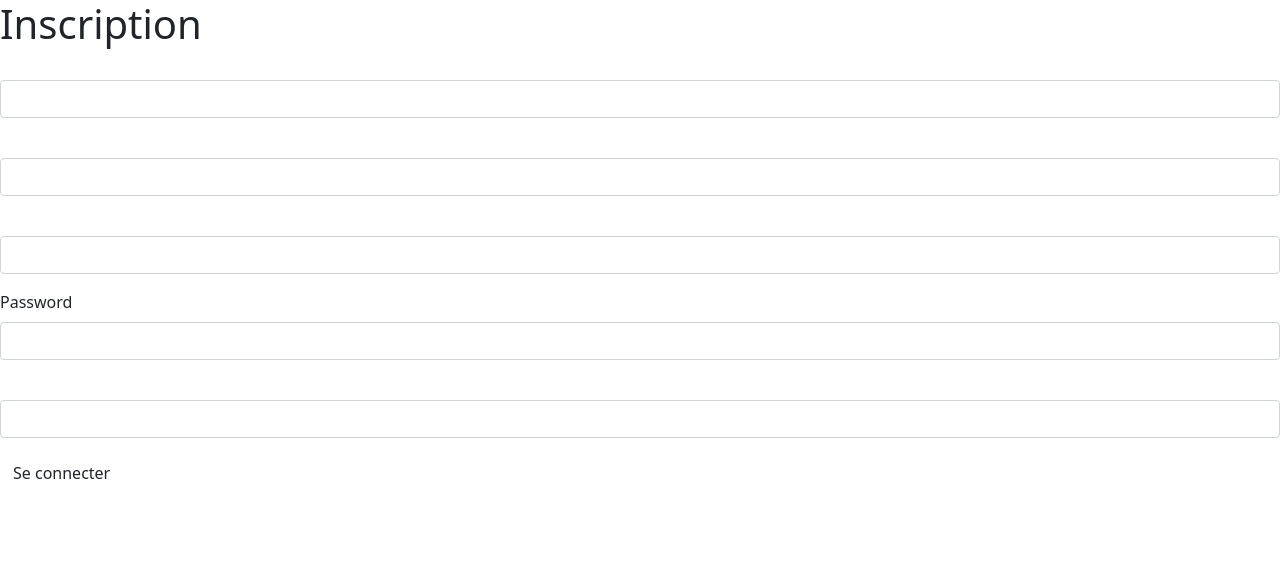
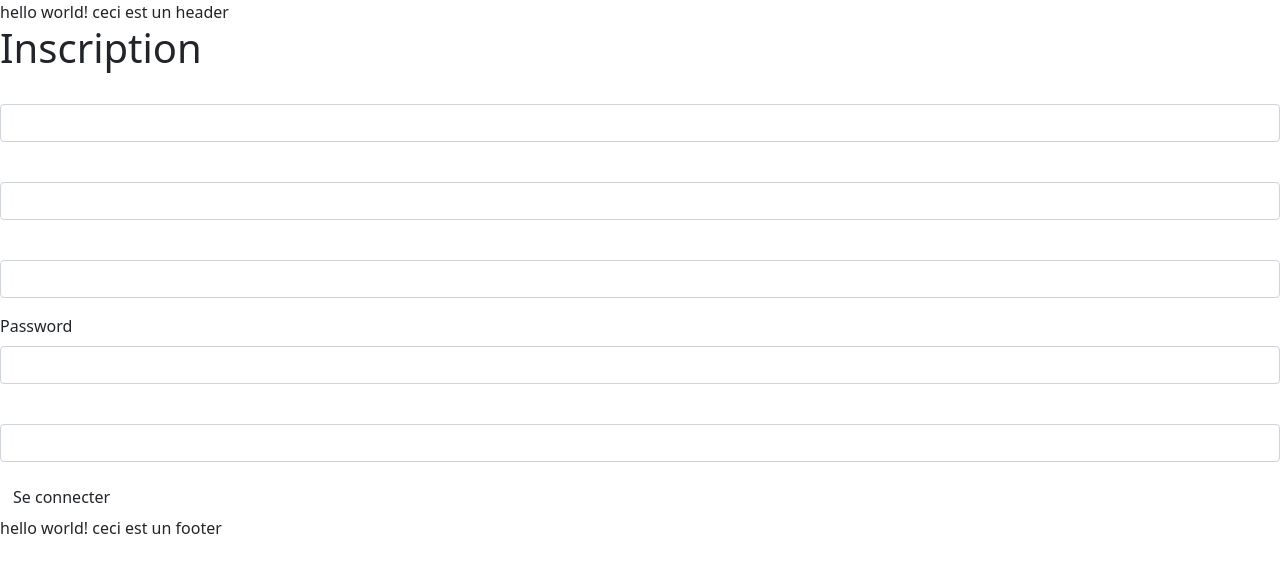
Before and after one commit to Thaishery/bravo_cuistot, a PHP site: template templates/registration/register.html.twig in a window 1280 px wide. Shown: the top 573 px of the page. Run offline with PHP 8.4, Linux system fonts and the light colour scheme; the template is opened without the code that fills it, so the values that code supplies are empty; form fields are guessed from the names that the template uses; some libraries are stand-ins or nearby versions.

Commit message:
ajout partials/header + footer

```diff
--- a/templates/base.html.twig
+++ b/templates/base.html.twig
@@ -18,7 +18,9 @@
             {#{{ encore_entry_script_tags('app') }}#}
         {% endblock %}
     </head>
+    {% include 'partials/header.html.twig' %}
     <body>
         {% block body %}{% endblock %}
     </body>
+    {% include 'partials/footer.html.twig' %}
 </html>
--- /dev/null
+++ b/templates/partials/footer.html.twig
@@ -0,0 +1 @@
+hello world! ceci est un footer
--- /dev/null
+++ b/templates/partials/header.html.twig
@@ -0,0 +1 @@
+hello world! ceci est un header
```
